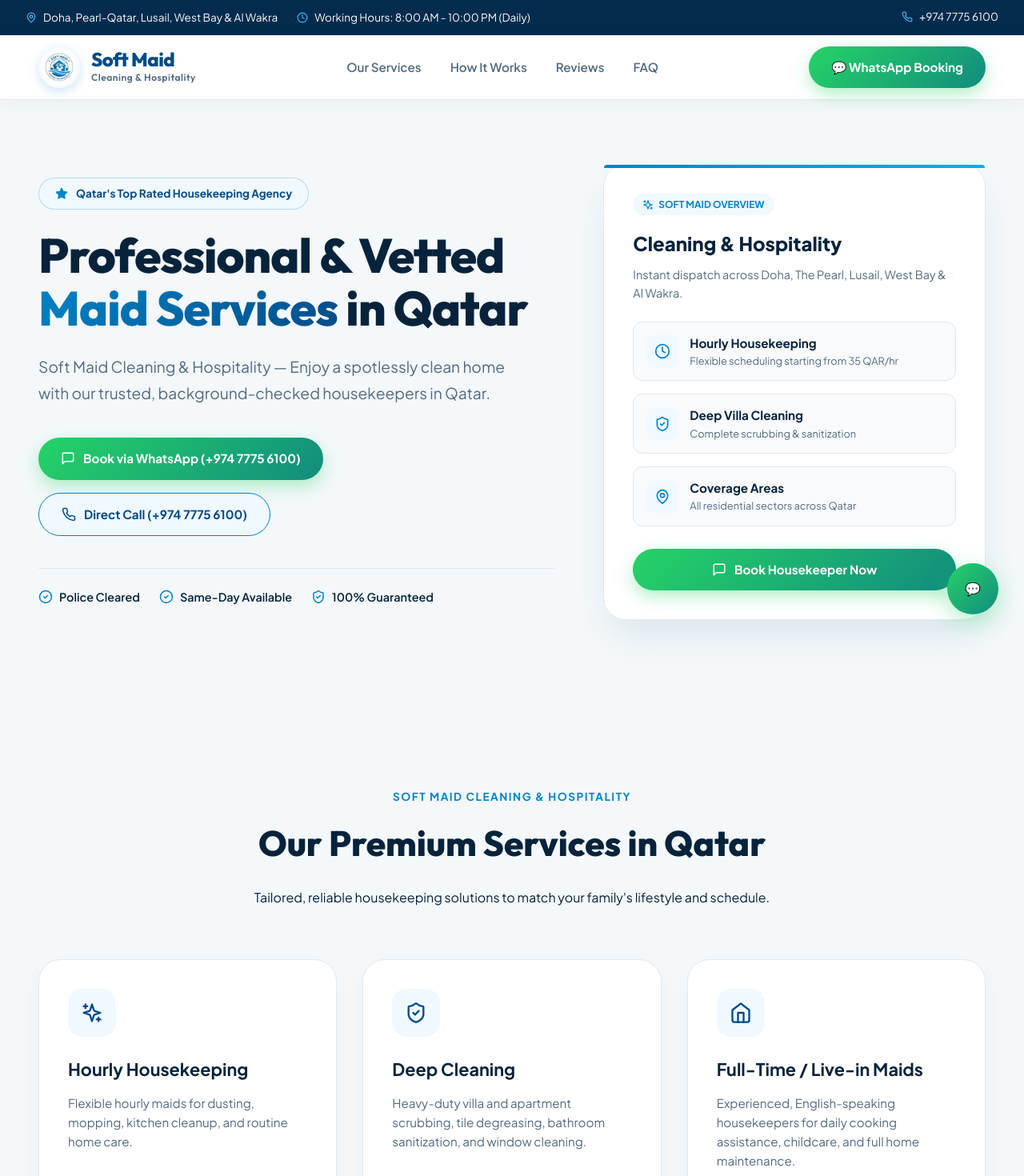
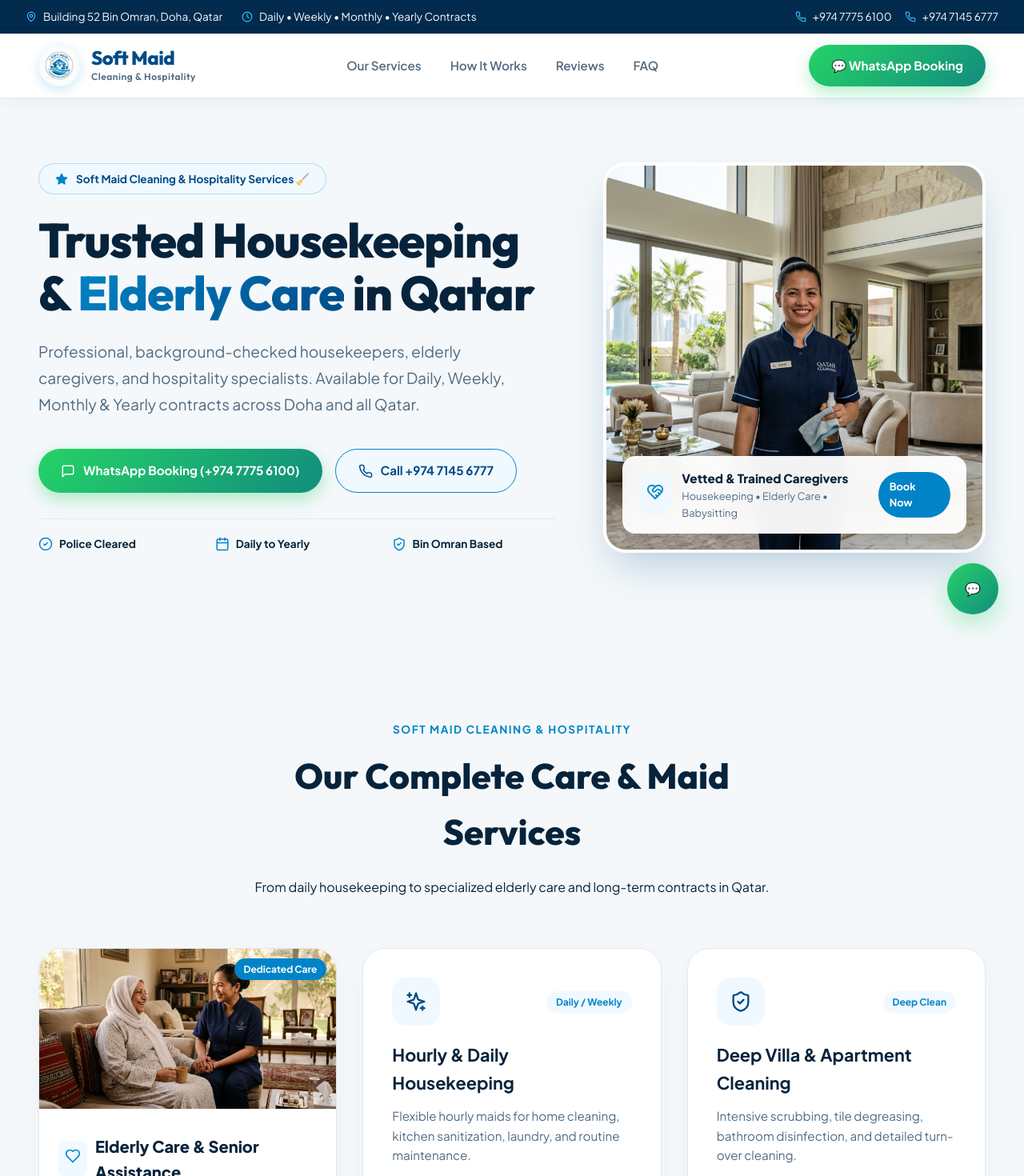
Before and after one commit to Voktech/soft-maid-services, a React (Vite) app: page / in a window 1280 px wide. Shown: the top 1470 px of the page at 80% size. Built offline with nearby package versions, Linux system fonts and the light colour scheme.

Commit message:
feat: enhance landing page with elderly care, generated photo banners, Bin Omran address, and dual WhatsApp contact numbers

```diff
--- a/src/components/Footer.jsx
+++ b/src/components/Footer.jsx
@@ -9,41 +9,47 @@
             <img src="/logo.png" alt="Soft Maid Logo" style={{ height: '48px', width: 'auto', borderRadius: '50%' }} />
             <div>
               <h3 style={{ fontSize: '1.4rem', color: '#FFFFFF', lineHeight: 1.1 }}>Soft Maid</h3>
-              <div style={{ fontSize: '0.75rem', color: '#B0C4DE' }}>Cleaning & Hospitality</div>
+              <div style={{ fontSize: '0.75rem', color: '#B0C4DE' }}>Cleaning & Hospitality Services</div>
             </div>
           </div>
-          <p style={{ color: '#94A3B8', marginBottom: '20px' }}>Qatar's premier professional maid and housekeeping agency delivering pristine cleanliness to homes, villas, and offices.</p>
-          <p style={{ color: '#94A3B8' }}>📞 +974 7775 6100 | ✉️ info@softmaid.qa</p>
+          <p style={{ color: '#94A3B8', marginBottom: '16px' }}>
+            Soft Maid Cleaning and Hospitality Services. Daily, Weekly, Monthly, & Yearly housekeeping and elderly care in Qatar.
+          </p>
+          <p style={{ color: '#94A3B8', fontSize: '0.9rem', marginBottom: '8px' }}>📍 Building 52 Bin Omran, Doha, Qatar</p>
+          <p style={{ color: '#94A3B8', fontSize: '0.9rem' }}>📞 +974 7775 6100 | +974 7145 6777</p>
         </div>
 
         <div>
-          <h4 style={{ marginBottom: '16px' }}>Quick Links</h4>
+          <h4 style={{ marginBottom: '16px' }}>Services</h4>
           <ul style={{ listStyle: 'none', lineHeight: 2, color: '#94A3B8' }}>
-            <li><a href="#services" style={{ color: 'inherit', textDecoration: 'none' }}>Services</a></li>
-            <li><a href="#how-it-works" style={{ color: 'inherit', textDecoration: 'none' }}>How It Works</a></li>
-            <li><a href="#testimonials" style={{ color: 'inherit', textDecoration: 'none' }}>Reviews</a></li>
-            <li><a href="#faq" style={{ color: 'inherit', textDecoration: 'none' }}>FAQ</a></li>
+            <li>Elderly Care Assistance</li>
+            <li>Hourly Housekeeping</li>
+            <li>Deep Villa Cleaning</li>
+            <li>Live-in Maids & Nannies</li>
+            <li>Commercial Hospitality</li>
           </ul>
         </div>
 
         <div>
-          <h4 style={{ marginBottom: '16px' }}>Coverage Areas</h4>
+          <h4 style={{ marginBottom: '16px' }}>Contract Types</h4>
           <ul style={{ listStyle: 'none', lineHeight: 2, color: '#94A3B8' }}>
-            <li>Doha & West Bay</li>
-            <li>The Pearl-Qatar</li>
-            <li>Lusail City</li>
-            <li>Al Rayyan & Al Wakra</li>
+            <li>Daily Bookings</li>
+            <li>Weekly Cleaning</li>
+            <li>Monthly Housekeeping</li>
+            <li>Yearly Maid Contracts</li>
           </ul>
         </div>
 
         <div>
-          <h4 style={{ marginBottom: '16px' }}>Working Hours</h4>
-          <p style={{ color: '#94A3B8' }}>Monday - Sunday<br />8:00 AM - 10:00 PM</p>
+          <h4 style={{ marginBottom: '16px' }}>Social & Contact</h4>
+          <p style={{ color: '#94A3B8', marginBottom: '8px' }}>Instagram: @soft.maid.service</p>
+          <p style={{ color: '#94A3B8', marginBottom: '8px' }}>Facebook: Soft Maid Services</p>
+          <p style={{ color: '#94A3B8' }}>Working Hours: Daily 8am - 10pm</p>
         </div>
       </div>
 
       <div style={{ maxWidth: '1360px', margin: '20px auto 0', textAlign: 'center', color: '#94A3B8', fontSize: '0.875rem' }}>
-        &copy; 2026 Soft Maid Cleaning & Hospitality Qatar. All rights reserved. Powered by Voktech.
+        &copy; 2026 Soft Maid Cleaning & Hospitality Services Qatar. All rights reserved. Powered by Voktech.
       </div>
     </footer>
   );
--- a/src/components/Hero.jsx
+++ b/src/components/Hero.jsx
@@ -1,5 +1,5 @@
 import React from 'react';
-import { Star, ShieldCheck, CheckCircle2, MessageSquare, Phone, Sparkles, Clock, MapPin } from 'lucide-react';
+import { Star, ShieldCheck, CheckCircle2, MessageSquare, Phone, HeartHandshake, Calendar, Sparkles } from 'lucide-react';
 
 export default function Hero() {
   return (
@@ -7,84 +7,79 @@
       <div className="hero-content">
         <div className="hero-pill">
           <Star size={16} fill="#0084C7" color="#0084C7" />
-          <span>Qatar's Top Rated Housekeeping Agency</span>
+          <span>Soft Maid Cleaning & Hospitality Services 🧹</span>
         </div>
         <h1 className="hero-title">
-          Professional & Vetted <span>Maid Services</span> in Qatar
+          Trusted Housekeeping & <span>Elderly Care</span> in Qatar
         </h1>
         <p className="hero-desc">
-          Soft Maid Cleaning & Hospitality — Enjoy a spotlessly clean home with our trusted, background-checked housekeepers in Qatar.
+          Professional, background-checked housekeepers, elderly caregivers, and hospitality specialists. Available for Daily, Weekly, Monthly & Yearly contracts across Doha and all Qatar.
         </p>
 
-        <div style={{ display: 'flex', gap: '16px', flexWrap: 'wrap', marginBottom: '40px' }}>
-          <a href="https://wa.me/97477756100?text=Hi!%20I%20would%20like%20to%20book%20a%20housekeeper%20in%20Qatar." className="btn btn-whatsapp" target="_blank" rel="noreferrer">
-            <MessageSquare size={18} /> Book via WhatsApp (+974 7775 6100)
+        <div style={{ display: 'flex', gap: '16px', flexWrap: 'wrap', marginBottom: '32px' }}>
+          <a href="https://wa.me/97477756100?text=Hi!%20I%20would%20like%20to%20book%20a%20housekeeper%20or%20caregiver%20in%20Qatar." className="btn btn-whatsapp" target="_blank" rel="noreferrer">
+            <MessageSquare size={18} /> WhatsApp Booking (+974 7775 6100)
           </a>
-          <a href="tel:+97477756100" className="btn btn-outline">
-            <Phone size={18} /> Direct Call (+974 7775 6100)
+          <a href="tel:+97471456777" className="btn btn-outline">
+            <Phone size={18} /> Call +974 7145 6777
           </a>
         </div>
 
-        <div style={{ display: 'flex', gap: '24px', paddingTop: '24px', borderTop: '1px solid #E2E8F0' }}>
-          <div style={{ display: 'flex', alignItems: 'center', gap: '8px', fontWeight: 600, fontSize: '0.9rem' }}>
+        <div style={{ display: 'grid', gridTemplateColumns: 'repeat(3, 1fr)', gap: '16px', paddingTop: '20px', borderTop: '1px solid #E2E8F0' }}>
+          <div style={{ display: 'flex', alignItems: 'center', gap: '8px', fontWeight: 700, fontSize: '0.85rem' }}>
             <CheckCircle2 size={18} color="#0084C7" /> Police Cleared
           </div>
-          <div style={{ display: 'flex', alignItems: 'center', gap: '8px', fontWeight: 600, fontSize: '0.9rem' }}>
-            <CheckCircle2 size={18} color="#0084C7" /> Same-Day Available
+          <div style={{ display: 'flex', alignItems: 'center', gap: '8px', fontWeight: 700, fontSize: '0.85rem' }}>
+            <Calendar size={18} color="#0084C7" /> Daily to Yearly
           </div>
-          <div style={{ display: 'flex', alignItems: 'center', gap: '8px', fontWeight: 600, fontSize: '0.9rem' }}>
-            <ShieldCheck size={18} color="#0084C7" /> 100% Guaranteed
+          <div style={{ display: 'flex', alignItems: 'center', gap: '8px', fontWeight: 700, fontSize: '0.85rem' }}>
+            <ShieldCheck size={18} color="#0084C7" /> Bin Omran Based
           </div>
         </div>
       </div>
 
-      {/* Visual Service Feature Card */}
-      <div className="glass-calculator" style={{ padding: '36px' }}>
-        <div style={{ display: 'inline-flex', alignItems: 'center', gap: '6px', background: '#F0F9FF', color: '#0084C7', padding: '4px 12px', borderRadius: '999px', fontSize: '0.75rem', fontWeight: 700, textTransform: 'uppercase', marginBottom: '16px' }}>
-          <Sparkles size={14} /> Soft Maid Overview
-        </div>
-        <h3 style={{ fontSize: '1.5rem', fontWeight: 800, marginBottom: '8px', color: '#06233B' }}>
-          Cleaning & Hospitality
-        </h3>
-        <p style={{ color: '#526B82', fontSize: '0.9rem', marginBottom: '24px' }}>
-          Instant dispatch across Doha, The Pearl, Lusail, West Bay & Al Wakra.
-        </p>
-
-        <div style={{ display: 'flex', flexDirection: 'column', gap: '16px', marginBottom: '28px' }}>
-          <div style={{ display: 'flex', alignItems: 'center', gap: '14px', background: '#F8FAFC', padding: '14px 16px', borderRadius: '12px', border: '1px solid #E2E8F0' }}>
-            <div style={{ background: '#F0F9FF', color: '#0084C7', width: '40px', height: '40px', borderRadius: '10px', display: 'flex', alignItems: 'center', justifyContent: 'center' }}>
-              <Clock size={20} />
+      {/* Hero Visual Showcase Image Container */}
+      <div style={{ position: 'relative' }}>
+        <div style={{
+          borderRadius: '28px',
+          overflow: 'hidden',
+          boxShadow: '0 25px 50px -12px rgba(0, 75, 135, 0.25)',
+          border: '4px solid #FFFFFF',
+          position: 'relative'
+        }}>
+          <img
+            src="/hero-maid.jpg"
+            alt="Soft Maid Professional Housekeeper Qatar"
+            style={{ width: '100%', height: '480px', objectFit: 'cover', display: 'block' }}
+          />
+          <div style={{
+            position: 'absolute',
+            bottom: '20px',
+            left: '20px',
+            right: '20px',
+            background: 'rgba(255, 255, 255, 0.95)',
+            backdropFilter: 'blur(12px)',
+            borderRadius: '16px',
+            padding: '16px 20px',
+            display: 'flex',
+            alignItems: 'center',
+            justify: 'space-between',
+            boxShadow: '0 10px 25px rgba(0,0,0,0.1)'
+          }}>
+            <div style={{ display: 'flex', alignItems: 'center', gap: '12px' }}>
+              <div style={{ background: '#F0F9FF', color: '#0084C7', padding: '10px', borderRadius: '12px' }}>
+                <HeartHandshake size={22} />
+              </div>
+              <div>
+                <div style={{ fontWeight: 800, fontSize: '0.95rem', color: '#06233B' }}>Vetted & Trained Caregivers</div>
+                <div style={{ fontSize: '0.8rem', color: '#526B82' }}>Housekeeping • Elderly Care • Babysitting</div>
+              </div>
             </div>
-            <div>
-              <div style={{ fontWeight: 700, fontSize: '0.95rem' }}>Hourly Housekeeping</div>
-              <div style={{ fontSize: '0.8rem', color: '#526B82' }}>Flexible scheduling starting from 35 QAR/hr</div>
-            </div>
-          </div>
-
-          <div style={{ display: 'flex', alignItems: 'center', gap: '14px', background: '#F8FAFC', padding: '14px 16px', borderRadius: '12px', border: '1px solid #E2E8F0' }}>
-            <div style={{ background: '#F0F9FF', color: '#0084C7', width: '40px', height: '40px', borderRadius: '10px', display: 'flex', alignItems: 'center', justifyContent: 'center' }}>
-              <ShieldCheck size={20} />
-            </div>
-            <div>
-              <div style={{ fontWeight: 700, fontSize: '0.95rem' }}>Deep Villa Cleaning</div>
-              <div style={{ fontSize: '0.8rem', color: '#526B82' }}>Complete scrubbing & sanitization</div>
-            </div>
-          </div>
-
-          <div style={{ display: 'flex', alignItems: 'center', gap: '14px', background: '#F8FAFC', padding: '14px 16px', borderRadius: '12px', border: '1px solid #E2E8F0' }}>
-            <div style={{ background: '#F0F9FF', color: '#0084C7', width: '40px', height: '40px', borderRadius: '10px', display: 'flex', alignItems: 'center', justifyContent: 'center' }}>
-              <MapPin size={20} />
-            </div>
-            <div>
-              <div style={{ fontWeight: 700, fontSize: '0.95rem' }}>Coverage Areas</div>
-              <div style={{ fontSize: '0.8rem', color: '#526B82' }}>All residential sectors across Qatar</div>
-            </div>
+            <a href="https://wa.me/97477756100" target="_blank" rel="noreferrer" style={{ background: '#0084C7', color: '#FFF', padding: '8px 14px', borderRadius: '999px', fontSize: '0.8rem', fontWeight: 700, textDecoration: 'none' }}>
+              Book Now
+            </a>
           </div>
         </div>
-
-        <a href="https://wa.me/97477756100?text=Hi!%20I%20would%20like%20to%20book%20a%20housekeeper%20in%20Qatar." className="btn btn-whatsapp" style={{ width: '100%', justifyContent: 'center' }} target="_blank" rel="noreferrer">
-          <MessageSquare size={18} /> Book Housekeeper Now
-        </a>
       </div>
     </section>
   );
--- a/src/components/ServicesGrid.jsx
+++ b/src/components/ServicesGrid.jsx
@@ -1,13 +1,44 @@
 import React from 'react';
-import { Sparkles, ShieldCheck, Home, Shirt, Building2, PackageCheck } from 'lucide-react';
+import { Heart, Sparkles, ShieldCheck, Home, Baby, Building2, Calendar, MessageSquare } from 'lucide-react';
 
 const services = [
-  { icon: Sparkles, name: 'Hourly Housekeeping', desc: 'Flexible hourly maids for dusting, mopping, kitchen cleanup, and routine home care.', price: 'From 35 QAR / Hour' },
-  { icon: ShieldCheck, name: 'Deep Cleaning', desc: 'Heavy-duty villa and apartment scrubbing, tile degreasing, bathroom sanitization, and window cleaning.', price: 'From 250 QAR' },
-  { icon: Home, name: 'Full-Time / Live-in Maids', desc: 'Experienced, English-speaking housekeepers for daily cooking assistance, childcare, and full home maintenance.', price: 'From 2,500 QAR / Month' },
-  { icon: Shirt, name: 'Laundry & Ironing', desc: 'Professional garment washing, delicate fabric care, steam ironing, and wardrobe organization.', price: 'Included in Hourly' },
-  { icon: Building2, name: 'Office & Commercial', desc: 'Daily or scheduled office cleaning, desk sanitization, and pantry maintenance for businesses in Qatar.', price: 'Custom Corporate Rates' },
-  { icon: PackageCheck, name: 'Move-In / Move-Out', desc: 'Comprehensive turnover cleaning before moving into your new Pearl or Lusail residence.', price: 'From 300 QAR' }
+  {
+    icon: Heart,
+    name: 'Elderly Care & Senior Assistance',
+    desc: 'Compassionate, trained caregivers providing companionship, mobility support, medication reminders, and daily elder care.',
+    tag: 'Dedicated Care',
+    image: '/elderly-care.jpg'
+  },
+  {
+    icon: Sparkles,
+    name: 'Hourly & Daily Housekeeping',
+    desc: 'Flexible hourly maids for home cleaning, kitchen sanitization, laundry, and routine maintenance.',
+    tag: 'Daily / Weekly'
+  },
+  {
+    icon: ShieldCheck,
+    name: 'Deep Villa & Apartment Cleaning',
+    desc: 'Intensive scrubbing, tile degreasing, bathroom disinfection, and detailed turn-over cleaning.',
+    tag: 'Deep Clean'
+  },
+  {
+    icon: Home,
+    name: 'Monthly & Yearly Live-in Maids',
+    desc: 'Experienced full-time housekeepers and maids for long-term domestic assistance across Qatar.',
+    tag: 'Long-term Contract'
+  },
+  {
+    icon: Baby,
+    name: 'Nanny & Babysitting Services',
+    desc: 'Patient, background-checked nannies for childcare assistance, meal prep, and infant care.',
+    tag: 'Family Favorite'
+  },
+  {
+    icon: Building2,
+    name: 'Commercial & Hospitality Staffing',
+    desc: 'Professional cleaning & hospitality solutions for offices, hotels, cafes, and events in Doha.',
+    tag: 'Business Rates'
+  }
 ];
 
 export default function ServicesGrid() {
@@ -15,8 +46,8 @@
     <section className="section" id="services">
       <div className="section-header">
         <span className="section-tag">Soft Maid Cleaning & Hospitality</span>
-        <h2 className="section-title">Our Premium Services in Qatar</h2>
-        <p className="section-desc">Tailored, reliable housekeeping solutions to match your family's lifestyle and schedule.</p>
+        <h2 className="section-title">Our Complete Care & Maid Services</h2>
+        <p className="section-desc">From daily housekeeping to specialized elderly care and long-term contracts in Qatar.</p>
       </div>
 
       <div className="cards-grid">
@@ -24,20 +55,47 @@
           const IconComp = s.icon;
           const waUrl = `https://wa.me/97477756100?text=Hi%20Soft%20Maid%20Services%2C%20I%20want%20to%20book%20${encodeURIComponent(s.name)}.`;
           return (
-            <div key={idx} className="modern-card">
+            <div key={idx} className="modern-card" style={{ padding: s.image ? '0' : '36px', overflow: 'hidden' }}>
+              {s.image ? (
+                <div style={{ position: 'relative' }}>
+                  <img src={s.image} alt={s.name} style={{ width: '100%', height: '200px', objectFit: 'cover' }} />
+                  <div style={{ position: 'absolute', top: '12px', right: '12px', background: '#0084C7', color: '#FFF', padding: '4px 12px', borderRadius: '999px', fontSize: '0.75rem', fontWeight: 700 }}>
+                    {s.tag}
+                  </div>
+                  <div style={{ padding: '24px' }}>
+                    <div style={{ display: 'flex', alignItems: 'center', gap: '10px', marginBottom: '8px' }}>
+                      <div style={{ background: '#F0F9FF', color: '#0084C7', padding: '8px', borderRadius: '8px' }}>
+                        <IconComp size={20} />
+                      </div>
+                      <h3 style={{ fontSize: '1.25rem', fontWeight: 800, color: '#06233B' }}>{s.name}</h3>
+                    </div>
+                    <p style={{ color: '#526B82', fontSize: '0.9rem', marginBottom: '20px', lineHeight: 1.6 }}>{s.desc}</p>
+                    <a href={waUrl} className="btn btn-whatsapp" style={{ width: '100%', justifyContent: 'center' }} target="_blank" rel="noreferrer">
+                      <MessageSquare size={16} /> Book Elderly Care
+                    </a>
+                  </div>
+                </div>
+              ) : (
+                <>
                   <div>
-                <div className="card-icon-box">
+                    <div style={{ display: 'flex', justifyContent: 'space-between', alignItems: 'center', marginBottom: '20px' }}>
+                      <div className="card-icon-box" style={{ marginBottom: 0 }}>
                         <IconComp size={28} />
+                      </div>
+                      <span style={{ background: '#F0F9FF', color: '#0084C7', padding: '4px 12px', borderRadius: '999px', fontSize: '0.75rem', fontWeight: 700 }}>
+                        {s.tag}
+                      </span>
                     </div>
                     <h3 style={{ fontSize: '1.35rem', fontWeight: 700, marginBottom: '12px', color: '#06233B' }}>{s.name}</h3>
                     <p style={{ color: '#526B82', fontSize: '0.95rem', marginBottom: '24px' }}>{s.desc}</p>
                   </div>
                   <div>
-                <div style={{ fontSize: '1.25rem', fontWeight: 800, color: '#0084C7', marginBottom: '16px' }}>{s.price}</div>
                     <a href={waUrl} className="btn btn-outline" style={{ width: '100%', justifyContent: 'center' }} target="_blank" rel="noreferrer">
-                  Book via WhatsApp
+                      Inquire on WhatsApp
                     </a>
                   </div>
+                </>
+              )}
             </div>
           );
         })}
--- a/src/components/TopBar.jsx
+++ b/src/components/TopBar.jsx
@@ -4,20 +4,24 @@
 export default function TopBar() {
   return (
     <div className="top-bar">
-      <div style={{ display: 'flex', gap: '24px' }}>
+      <div style={{ display: 'flex', gap: '24px', flexWrap: 'wrap' }}>
         <div className="top-bar-item">
           <MapPin size={14} color="#38BDF8" />
-          <span>Doha, Pearl-Qatar, Lusail, West Bay & Al Wakra</span>
+          <span>Building 52 Bin Omran, Doha, Qatar</span>
         </div>
         <div className="top-bar-item">
           <Clock size={14} color="#38BDF8" />
-          <span>Working Hours: 8:00 AM - 10:00 PM (Daily)</span>
+          <span>Daily • Weekly • Monthly • Yearly Contracts</span>
         </div>
       </div>
-      <div>
+      <div style={{ display: 'flex', gap: '16px' }}>
         <a href="tel:+97477756100" className="top-bar-item" style={{ textDecoration: 'none' }}>
           <Phone size={14} color="#38BDF8" />
           <span>+974 7775 6100</span>
+        </a>
+        <a href="tel:+97471456777" className="top-bar-item" style={{ textDecoration: 'none' }}>
+          <Phone size={14} color="#38BDF8" />
+          <span>+974 7145 6777</span>
         </a>
       </div>
     </div>
```
Also changed, not shown: public/elderly-care.jpg (added), public/hero-maid.jpg (added). Lines whose indentation alone changed are shown as unchanged.
